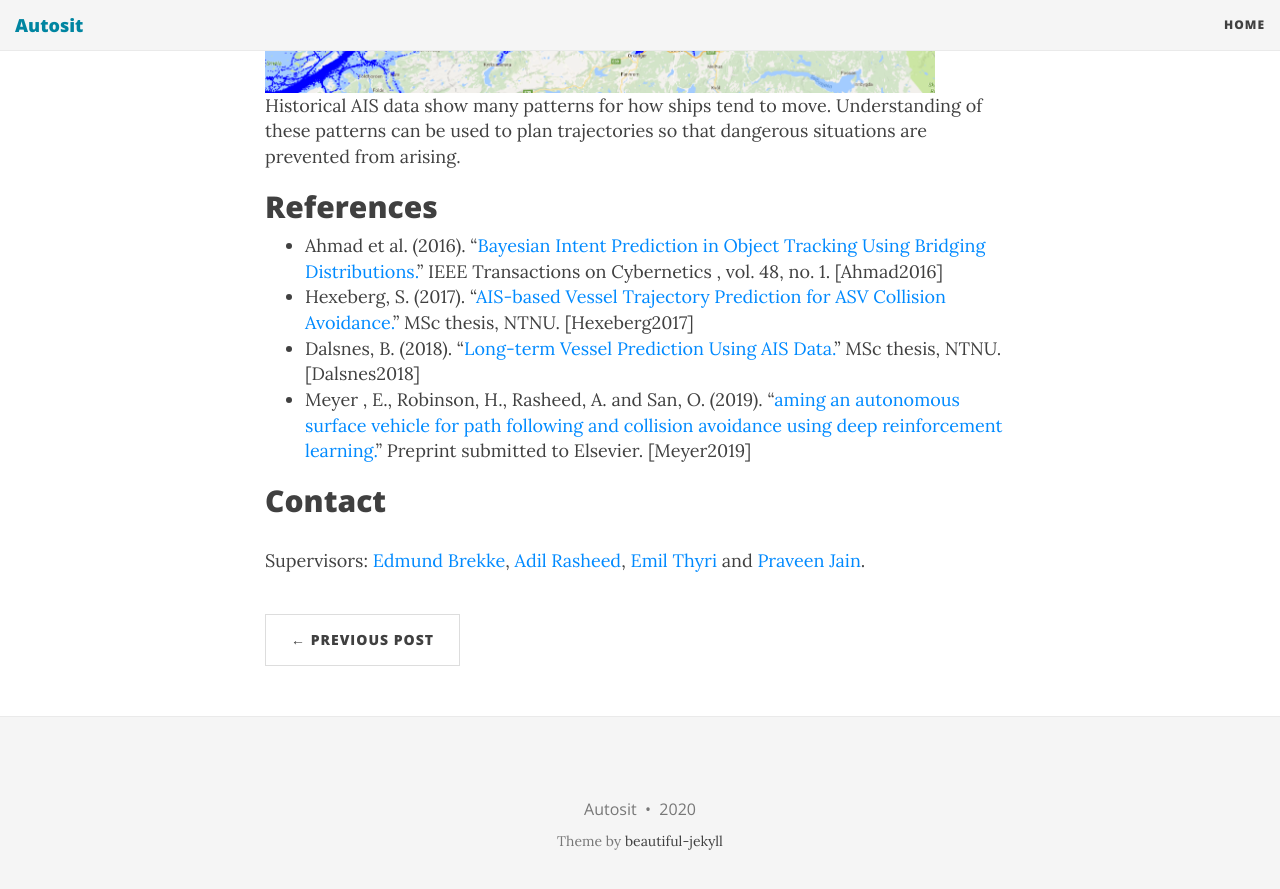
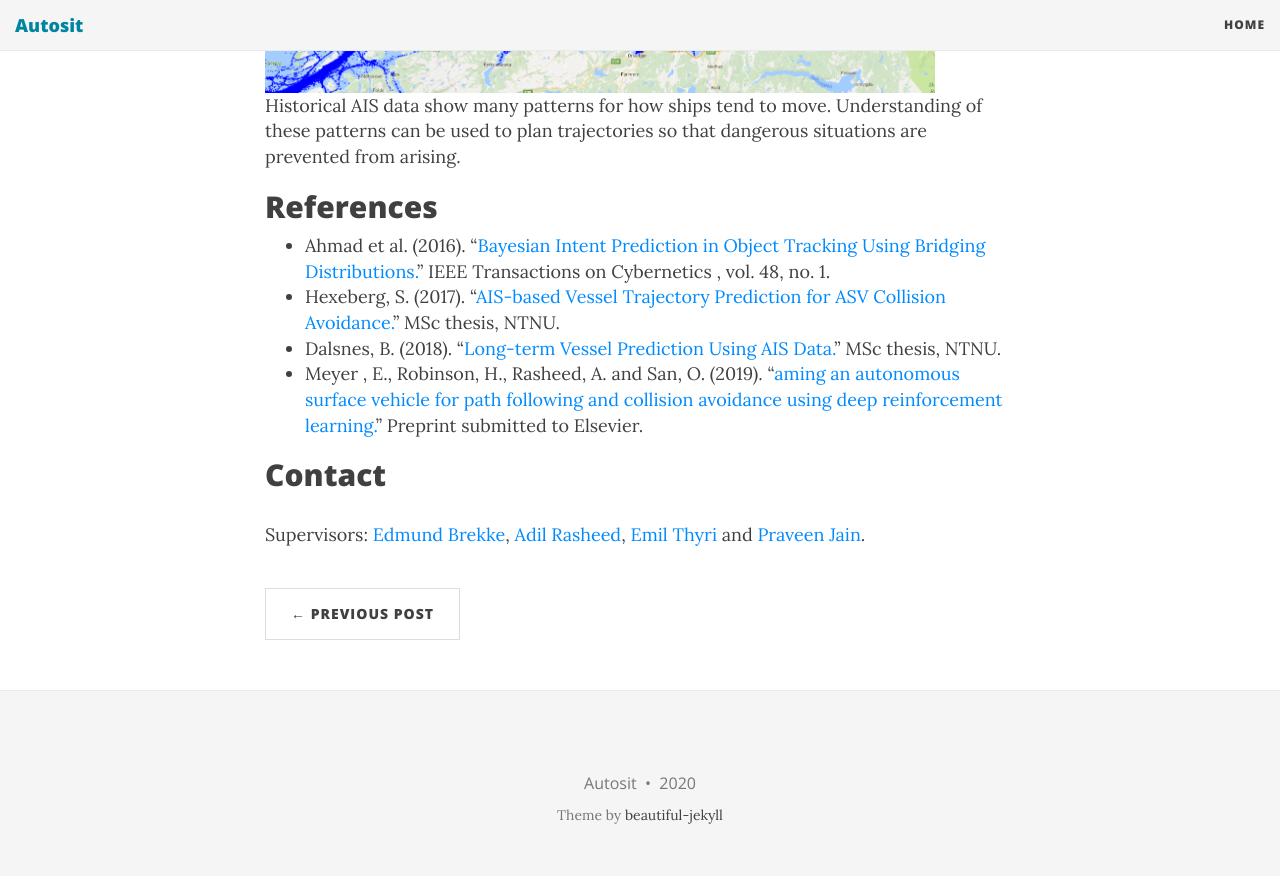
Before and after one commit to autosit/autosit.github.io, a Jekyll site: the page built from _posts/2020-04-19-ltp_canal.md, in a window 1280 px wide and 900 px high, scrolled down 3129 px. Shown: the top 889 px of the window. Built offline with Jekyll 4.4.1, drawn with Linux system fonts in a browser that asks for light colours; nearby versions of some CDN libraries.

Commit message:
updated twin of the canal

```diff
--- a/_posts/2020-04-19-ltp_canal.md
+++ b/_posts/2020-04-19-ltp_canal.md
@@ -51,10 +51,10 @@ In the master thesis the candidate is expected to make several additional stride
 | Historical AIS data show many patterns for how ships tend to move. Understanding of these patterns can be used to plan trajectories so that dangerous situations are prevented from arising.  |
 
 ## References
-* Ahmad et al. (2016). "<a href="https://ieeexplore.ieee.org/document/7765149">Bayesian Intent Prediction in Object Tracking Using Bridging Distributions.</a>" IEEE Transactions on Cybernetics , vol. 48, no. 1. [Ahmad2016]
-* Hexeberg, S. (2017). "<a href="https://brage.bibsys.no/xmlui/handle/11250/2452108">AIS-based Vessel Trajectory Prediction for ASV Collision Avoidance.</a>" MSc thesis, NTNU. [Hexeberg2017]
-* Dalsnes, B. (2018). "<a href="https://brage.bibsys.no/xmlui/handle/11250/2557943">Long-term Vessel Prediction Using AIS Data.</a>" MSc thesis, NTNU. [Dalsnes2018]
-* Meyer , E., Robinson, H., Rasheed, A. and San, O. (2019). "<a href="https://arxiv.org/pdf/1912.08578.pdf">aming an autonomous surface vehicle for path following and collision avoidance using deep reinforcement learning.</a>" Preprint submitted to Elsevier. [Meyer2019]
+* Ahmad et al. (2016). "<a href="https://ieeexplore.ieee.org/document/7765149">Bayesian Intent Prediction in Object Tracking Using Bridging Distributions.</a>" IEEE Transactions on Cybernetics , vol. 48, no. 1.
+* Hexeberg, S. (2017). "<a href="https://brage.bibsys.no/xmlui/handle/11250/2452108">AIS-based Vessel Trajectory Prediction for ASV Collision Avoidance.</a>" MSc thesis, NTNU.
+* Dalsnes, B. (2018). "<a href="https://brage.bibsys.no/xmlui/handle/11250/2557943">Long-term Vessel Prediction Using AIS Data.</a>" MSc thesis, NTNU.
+* Meyer , E., Robinson, H., Rasheed, A. and San, O. (2019). "<a href="https://arxiv.org/pdf/1912.08578.pdf">aming an autonomous surface vehicle for path following and collision avoidance using deep reinforcement learning.</a>" Preprint submitted to Elsevier.
 
 
 ## Contact
```
